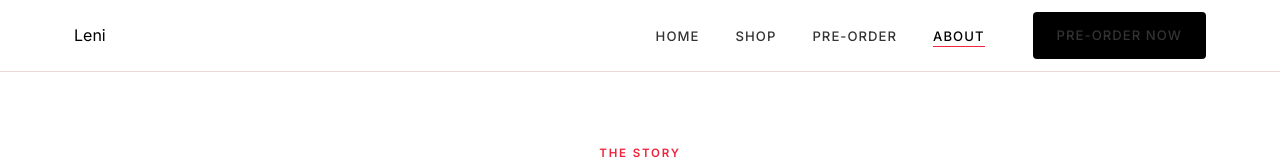
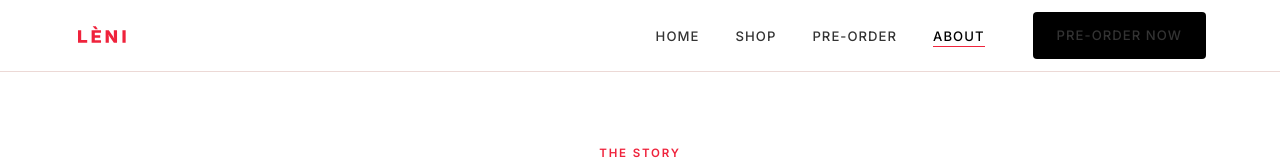
Before and after one commit to brooke-gif/leni-website, a plain HTML site: page about.html in a window 1280 px wide. Shown: the top 160 px of the page. Drawn offline with nearby package versions, Linux system fonts and the light colour scheme; a web font is replaced by a local one.

Commit message:
Update about.html - SVG logos & colour scheme

```diff
--- a/about.html
+++ b/about.html
@@ -12,7 +12,7 @@
   <!-- ── Navigation ── -->
   <nav class="nav">
     <div class="nav__inner">
-      <a href="index.html" class="nav__logo">Leni<span></span></a>
+      <a href="index.html" class="nav__logo"><svg class="nav__logo-svg" viewBox="0 0 1141 574" fill="none" xmlns="http://www.w3.org/2000/svg" aria-label="Leni"><path d="M270.676 371.478V427.306H81.8473V167.46H147.527V371.478H270.676ZM361.098 427.306V167.46H554.032V220.825H426.778V270.085H537.202V323.45H426.778V373.941H554.032V427.306H361.098ZM385.728 90.6973V87.8239H446.482L488.352 151.041H435.809L385.728 90.6973ZM816.67 167.46H882.35V427.306H817.081L743.191 317.292C737.444 308.535 732.655 301.146 728.824 295.125C724.993 289.105 721.435 283.084 718.151 277.063C714.867 271.043 711.172 263.927 707.067 255.717L705.836 257.359C709.667 270.495 711.993 282.81 712.814 294.304C713.635 305.525 714.046 316.471 714.046 327.144V427.306H648.366V167.46H713.635L787.525 277.474C793.272 285.957 798.061 293.346 801.892 299.641C805.724 305.661 809.281 311.682 812.565 317.703C815.849 323.723 819.544 330.839 823.649 339.049L824.88 337.407C822.144 325.913 820.091 314.829 818.723 304.156C817.355 293.21 816.67 282.4 816.67 271.727V167.46ZM1059.04 427.306H993.361V167.46H1059.04V427.306Z" fill="#EF233C"/></svg></a>
       <ul class="nav__links">
         <li><a href="index.html">Home</a></li>
         <li><a href="shop.html">Shop</a></li>
@@ -173,7 +173,7 @@
     <div class="container">
       <div class="footer__grid">
         <div class="footer__brand">
-          <a href="index.html" class="nav__logo">Leni<span></span></a>
+          <a href="index.html" class="nav__logo"><svg class="nav__logo-svg" viewBox="0 0 1141 574" fill="none" xmlns="http://www.w3.org/2000/svg" aria-label="Leni"><path d="M270.676 371.478V427.306H81.8473V167.46H147.527V371.478H270.676ZM361.098 427.306V167.46H554.032V220.825H426.778V270.085H537.202V323.45H426.778V373.941H554.032V427.306H361.098ZM385.728 90.6973V87.8239H446.482L488.352 151.041H435.809L385.728 90.6973ZM816.67 167.46H882.35V427.306H817.081L743.191 317.292C737.444 308.535 732.655 301.146 728.824 295.125C724.993 289.105 721.435 283.084 718.151 277.063C714.867 271.043 711.172 263.927 707.067 255.717L705.836 257.359C709.667 270.495 711.993 282.81 712.814 294.304C713.635 305.525 714.046 316.471 714.046 327.144V427.306H648.366V167.46H713.635L787.525 277.474C793.272 285.957 798.061 293.346 801.892 299.641C805.724 305.661 809.281 311.682 812.565 317.703C815.849 323.723 819.544 330.839 823.649 339.049L824.88 337.407C822.144 325.913 820.091 314.829 818.723 304.156C817.355 293.21 816.67 282.4 816.67 271.727V167.46ZM1059.04 427.306H993.361V167.46H1059.04V427.306Z" fill="white"/></svg></a>
           <p>Handmade shirts and shorts, made in small batches with natural materials.</p>
         </div>
         <div class="footer__col">
```
